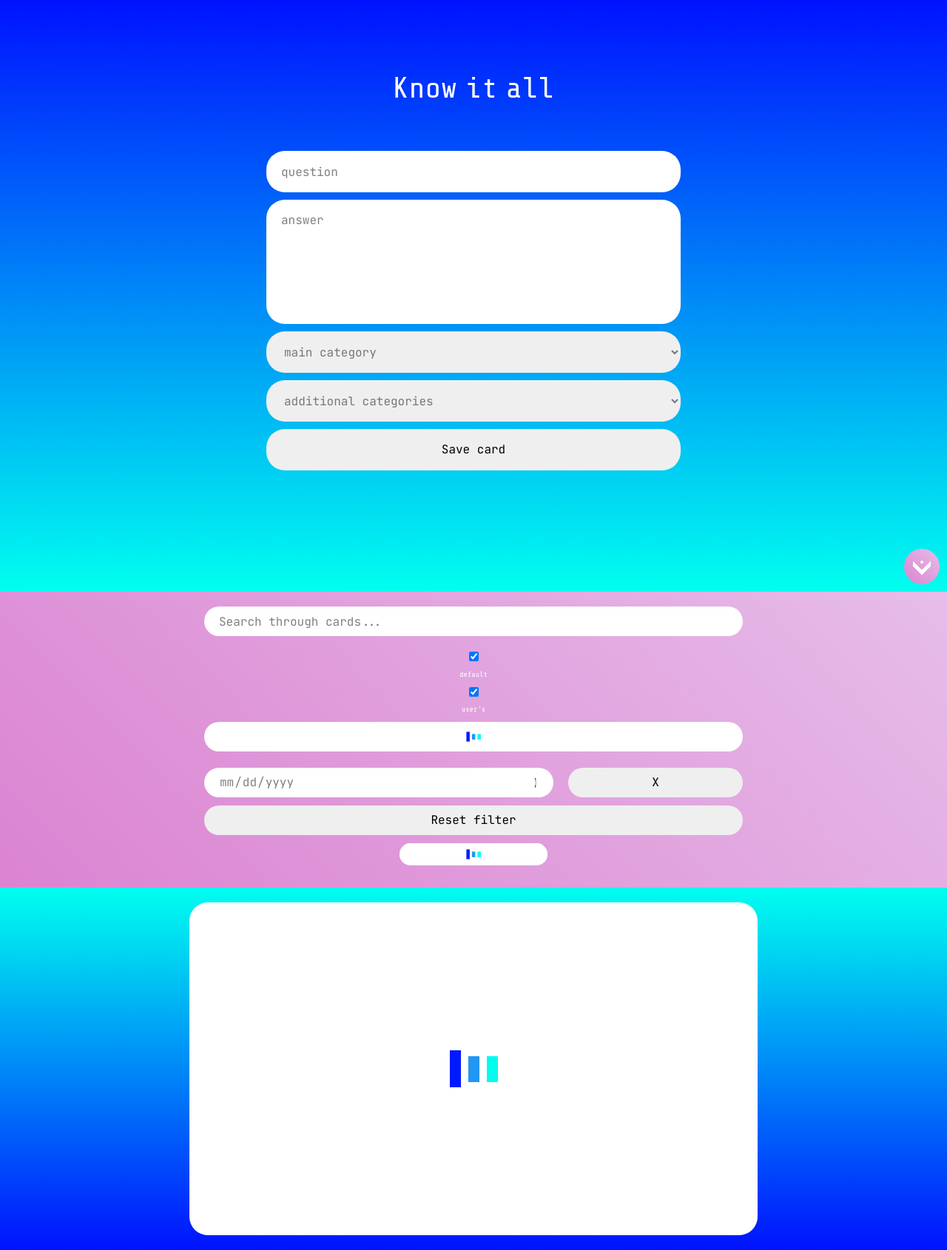
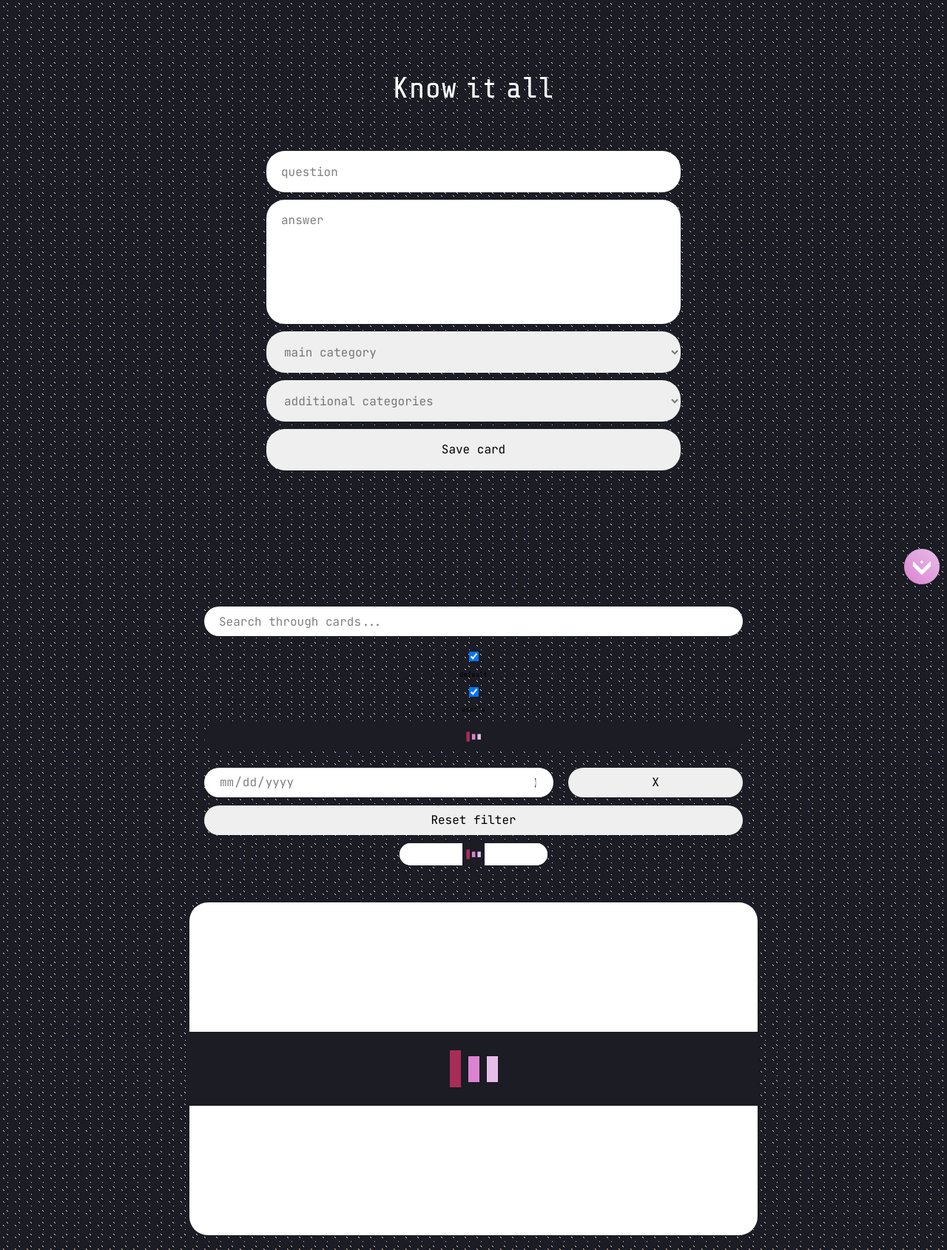
Before and after one commit to IvanPostarnak/know-it-all, a PHP site: page / in a window 1280 px wide. Shown: the whole page at 74% size. Run offline with PHP 8.4, Linux system fonts and the light colour scheme; data that the repository does not hold is empty.

Commit message:
fix: set good background and adapt preloaders

```diff
--- a/src/index.css
+++ b/src/index.css
@@ -29,7 +29,7 @@
 .one-field-preloader {
   width: 100%;
   height: 100%;
-  background-color: #ffffff;
+  background-color: #1b1c24;
   border-radius: 25px;
   display: flex;
   justify-content: center;
@@ -85,21 +85,21 @@
 
 .ldio-l70we991ur div:nth-child(1) {
   left: 17.5px;
-  background: #001afe;
+  background: #a82d56;
   animation: ldio-l70we991ur-1 0.6097560976s cubic-bezier(0, 0.5, 0.5, 1) infinite;
   animation-delay: -0.1219512195s;
 }
 
 .ldio-l70we991ur div:nth-child(2) {
   left: 42.5px;
-  background: #2196f3;
+  background: #db83d1;
   animation: ldio-l70we991ur-2 0.6097560976s cubic-bezier(0, 0.5, 0.5, 1) infinite;
   animation-delay: -0.0609756098s;
 }
 
 .ldio-l70we991ur div:nth-child(3) {
   left: 67.5px;
-  background: #00fcef;
+  background: #e6bde9;
   animation: ldio-l70we991ur-3 0.6097560976s cubic-bezier(0, 0.5, 0.5, 1) infinite;
   animation-delay: undefineds;
 }
@@ -109,7 +109,7 @@
   height: 30px;
   display: inline-block;
   overflow: hidden;
-  background: #ffffff;
+  background: #1b1c24;
 }
 
 .ldio-l70we991ur {
@@ -242,7 +242,7 @@
 .single-card-preloader {
   width: 100%;
   height: 100%;
-  background-color: transparent;
+  background-color: #1b1c24;
   display: flex;
   justify-content: center;
   align-items: center;
@@ -297,21 +297,21 @@
 
 .ldio-nxtxow40e7 div:nth-child(1) {
   left: 17.5px;
-  background: #001afe;
+  background: #a82d56;
   animation: ldio-nxtxow40e7-1 0.6666666667s cubic-bezier(0, 0.5, 0.5, 1) infinite;
   animation-delay: -0.1333333333s;
 }
 
 .ldio-nxtxow40e7 div:nth-child(2) {
   left: 42.5px;
-  background: #2196f3;
+  background: #db83d1;
   animation: ldio-nxtxow40e7-2 0.6666666667s cubic-bezier(0, 0.5, 0.5, 1) infinite;
   animation-delay: -0.0666666667s;
 }
 
 .ldio-nxtxow40e7 div:nth-child(3) {
   left: 67.5px;
-  background: #00fcef;
+  background: #e6bde9;
   animation: ldio-nxtxow40e7-3 0.6666666667s cubic-bezier(0, 0.5, 0.5, 1) infinite;
   animation-delay: undefineds;
 }
@@ -321,7 +321,7 @@
   height: 100px;
   display: inline-block;
   overflow: hidden;
-  background: #ffffff;
+  background: #1b1c24;
 }
 
 .ldio-nxtxow40e7 {
@@ -594,37 +594,21 @@
   align-items: center;
 }
 .slide--slide-intro {
-  background-image: -webkit-linear-gradient(0deg, rgb(0, 255, 239) 0%, rgb(0, 18, 255) 100%);
-  background-image: -moz-linear-gradient(0deg, rgb(0, 255, 239) 0%, rgb(0, 18, 255) 100%);
-  background-image: -ms-linear-gradient(0deg, rgb(0, 255, 239) 0%, rgb(0, 18, 255) 100%);
-  background-image: -o-linear-gradient(0deg, rgb(0, 255, 239) 0%, rgb(0, 18, 255) 100%);
-  background-image: linear-gradient(0deg, rgb(0, 255, 239) 0%, rgb(0, 18, 255) 100%);
-  background-repeat: no-repeat;
-  background-position: center;
-  background-size: cover;
+  background-image: url(/src/img/background-picture.webp);
+  background-repeat: repeat;
+  background-size: auto;
 }
 .slide--slide-cards {
   height: auto;
-  background-image: -webkit-linear-gradient(180deg, rgb(0, 255, 239) 0%, rgb(0, 18, 255) 100%);
-  background-image: -moz-linear-gradient(180deg, rgb(0, 255, 239) 0%, rgb(0, 18, 255) 100%);
-  background-image: -ms-linear-gradient(180deg, rgb(0, 255, 239) 0%, rgb(0, 18, 255) 100%);
-  background-image: -o-linear-gradient(180deg, rgb(0, 255, 239) 0%, rgb(0, 18, 255) 100%);
-  background-image: linear-gradient(180deg, rgb(0, 255, 239) 0%, rgb(0, 18, 255) 100%);
-  background-repeat: no-repeat;
-  background-position: center;
-  background-size: cover;
+  background-image: url(/src/img/background-picture.webp);
+  background-repeat: repeat;
+  background-size: auto;
 }
 .slide--slide-filter {
   flex-direction: column;
-  background-image: -webkit-linear-gradient(45deg, #db83d1 0%, #e6bde9 100%);
-  background-image: -moz-linear-gradient(45deg, #db83d1 0%, #e6bde9 100%);
-  background-image: -ms-linear-gradient(45deg, #db83d1 0%, #e6bde9 100%);
-  background-image: -o-linear-gradient(45deg, #db83d1 0%, #e6bde9 100%);
-  background-image: linear-gradient(45deg, #db83d1 0%, #e6bde9 100%);
-  color: #ffffff;
-  background-repeat: no-repeat;
-  background-position: center;
-  background-size: cover;
+  background-image: url(/src/img/background-picture.webp);
+  background-repeat: repeat;
+  background-size: auto;
 }
 .slide__inner {
   width: 100%;
```
Also changed, not shown: blocks/add-card-form/_one-field-preloader.scss (+5 -5 lines), blocks/single-card/_single-card-preloader.scss (+5 -5 lines), src/scss/mobile.scss (+9 -22 lines), src/img/background-picture.webp (added).
